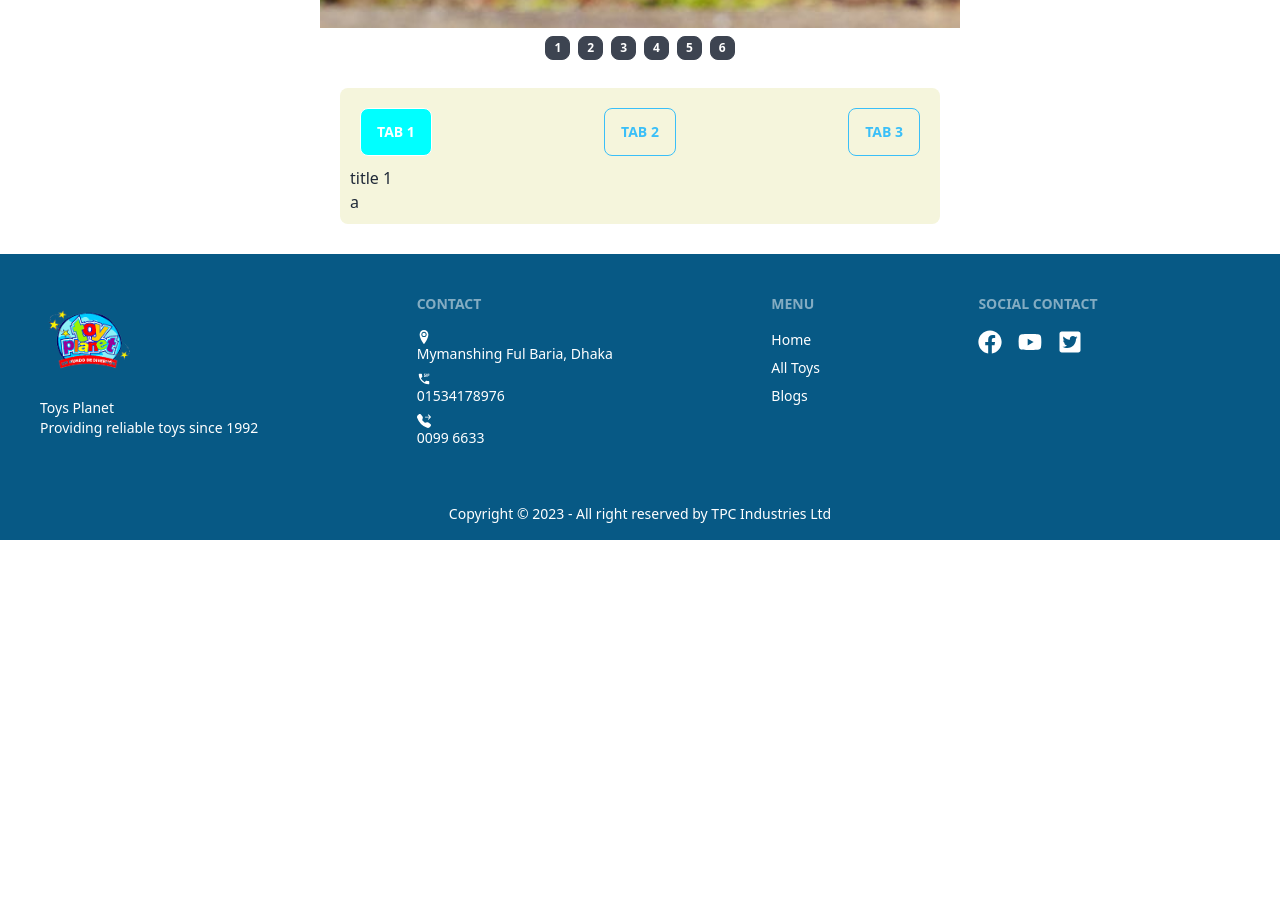
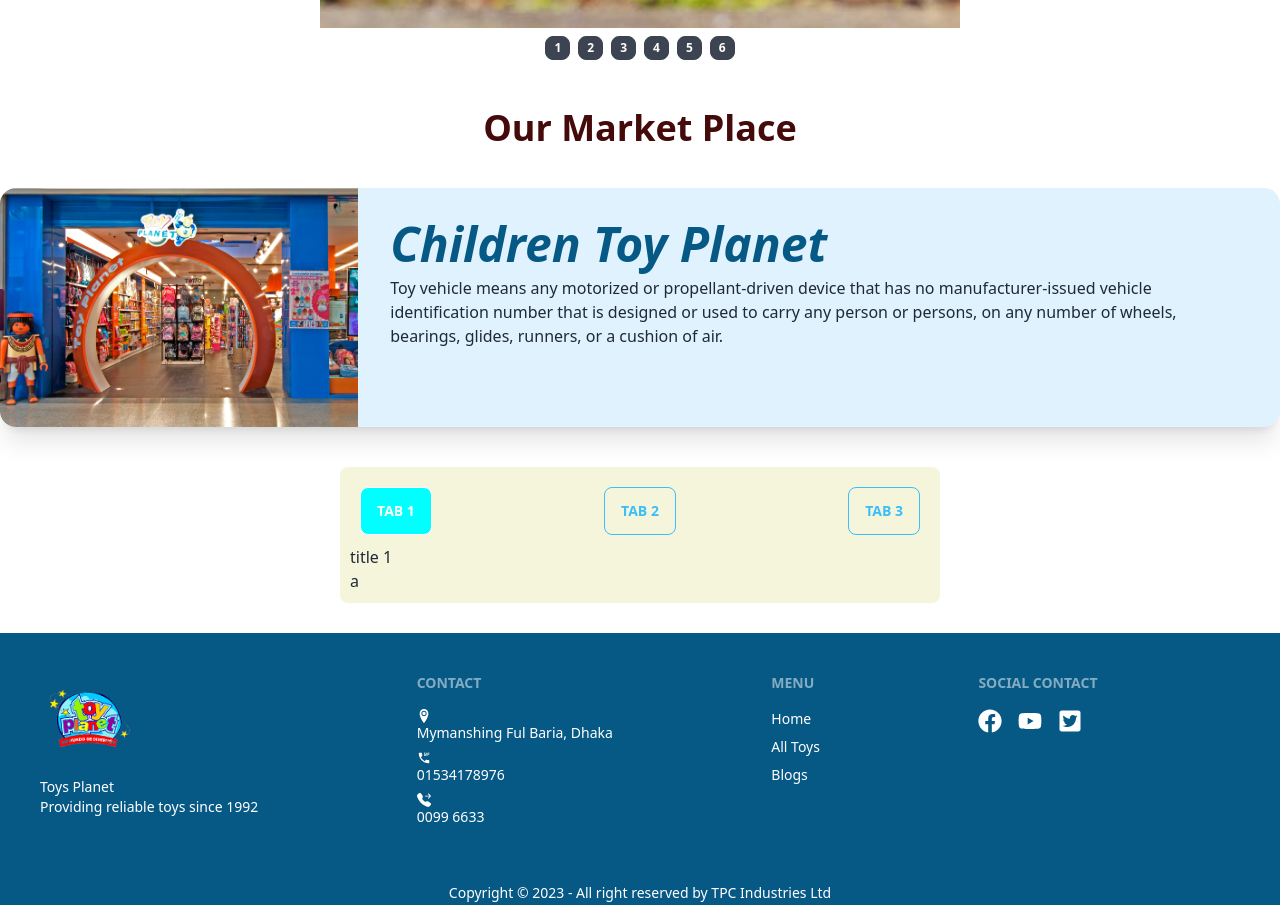
Before and after one commit to MahmudPreyom/toy-marketplace-client-side, a React (Vite) app: page / in a window 1280 px wide. Shown: the part 2149-3054 px from the top of the page. Before the commit the page ends 2689 px from the top, so only its background shows below. Built offline with nearby package versions, Linux system fonts and the light colour scheme; no server answers.

Commit message:
second section add

```diff
--- a/src/components/Home/Home.jsx
+++ b/src/components/Home/Home.jsx
@@ -3,6 +3,7 @@ import Banner from "./Banner/Banner";
 import ReactTab from "../Home/ReactTab/ReactTab"
 import Gallery from "./Gallery/Gallery";
 import Carousel from "./Carousel/Carousel";
+import SecondSection from "./Secondsection/SecondSection";
 
 const Home = () => {
     return (
@@ -10,6 +11,7 @@ const Home = () => {
             <Banner></Banner>
             <Gallery></Gallery>
             <Carousel></Carousel>
+            <SecondSection></SecondSection>
             <ReactTab></ReactTab>
         </div>
     );
--- /dev/null
+++ b/src/components/Home/Secondsection/SecondSection.jsx
@@ -0,0 +1,19 @@
+import React from "react";
+import cardCar2 from "../../../assets/cardCar2.jpg"
+
+const SecondSection = () => {
+    return (
+        <div>
+            <h2 className="text-center font-bold text-4xl mb-10 mt-10 text-red-950">Our Market Place</h2>
+            <div className="card lg:card-side bg-base-100 shadow-xl mb-10 mt-5 bg-sky-100">
+                <figure><img src={cardCar2} alt="Album" /></figure>
+                <div className="card-body">
+                    <h2 className="card-title text-5xl italic text-sky-800 font-bold">Children Toy Planet</h2>
+                    <p>Toy vehicle means any motorized or propellant-driven device that has no manufacturer-issued vehicle identification number that is designed or used to carry any person or persons, on any number of wheels, bearings, glides, runners, or a cushion of air.</p>
+                </div>
+            </div>
+        </div>
+    );
+};
+
+export default SecondSection;
```
Also changed, not shown: src/assets/cardCar.jpg (added), src/assets/cardCar2.jpg (added).
